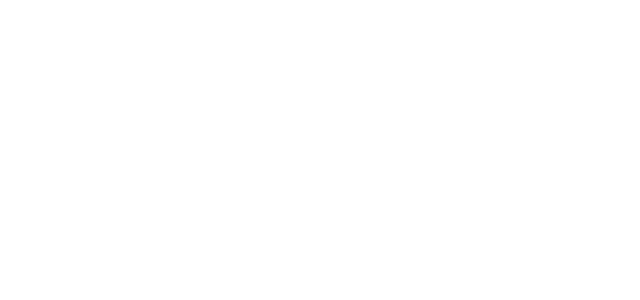
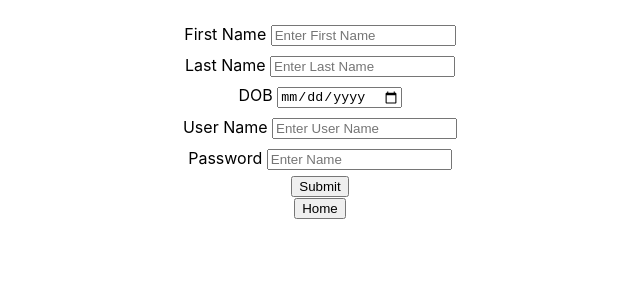
Before and after one commit to DhruvRastogi15/react-project-guide, a React (Create React App) app: page /SignUp in a window 1280 px wide. Shown: the top 300 px of the page, without its empty margins (320-960 px from the left). Built offline with nearby package versions, Linux system fonts and the light colour scheme.

Commit message:
New changes

```diff
--- a/src/App.js
+++ b/src/App.js
@@ -3,14 +3,18 @@
 import { BrowserRouter as Router, Route } from "react-router-dom";
 import LoginPage from "../src/Components/Login/LoginPage"
 import HomePage from "../src/Components/Home/HomePage"
+import Login from "../src/Components/Login/Login"
+import SignUp from "../src/Components/Login/SignUp"
 
 class App extends React.Component {
   render() {
     return (
       <Router>
         <div className="App">
-        <Route exact path="/" component={LoginPage} />
-        <Route exact path="/HomePage" component={HomePage} />
+          <Route exact path="/" component={LoginPage} />
+          <Route exact path="/Login" component={Login} />
+          <Route exact path="/SignUp" component={SignUp} />
+          <Route exact path="/HomePage" component={HomePage} />
         </div>
       </Router>
     );
--- a/src/Components/Home/HomePage.js
+++ b/src/Components/Home/HomePage.js
@@ -15,7 +15,8 @@
     render() {
         return (
             <div>
-<div style={{ marginLeft: 100, marginRight: 100, height: 100, alignItems: 'center', justifyContent: 'center', borderRadius: 10 }}>
+                <h1>This is Home Page</h1>
+{/* <div style={{ marginLeft: 100, marginRight: 100, height: 100, alignItems: 'center', justifyContent: 'center', borderRadius: 10 }}>
                         <div style={{}}>
                             <div style={{}}>
                                 <Button
@@ -37,7 +38,7 @@
                             style={{ height: 40, width: 100, color: 'red', borderRadius: 10, marginTop: 20 }}>
                             Start Over.
                         </Button>
-                    </div>
+                    </div> */}
             </div>
         );
     }
--- /dev/null
+++ b/src/Components/Login/Login.js
@@ -0,0 +1,50 @@
+import React from 'react'
+import Button from 'react-bootstrap/Button';
+
+class Login extends React.Component {
+    constructor() {
+        super();
+        this.state = {
+            userName: '',
+            password: ''
+        }
+    };
+
+    componentDidMount() {
+
+    }
+
+    Back = () => {
+        this.props.history.push({
+            pathname: "/"
+        })
+    }
+
+    Login = () => {
+        this.props.history.push({
+            pathname: "/HomePage"
+        })
+    }
+
+    onChange = e => {
+        this.setState({ [e.target.id]: e.target.value });
+    };
+
+    render() {
+        return (
+            <div style={{ marginTop: 20 }}>
+                <form style={{}}>
+                    User Name: <input type='text' value={this.state.userName} onChange={this.onChange} id="userName" placeholder='Enter your UserName' style={{ marginTop: 5, marginBottom: 5 }}></input><br />
+                    Password:  <input type='password' value={this.state.password} onChange={this.onChange} id="password" placeholder='Enter Password' style={{ marginTop: 5, marginBottom: 5 }}></input><br />
+                    <input type='submit' onClick={this.Login} style={{ marginTop: 5, marginBottom: 5 }}></input>
+                </form>
+                <Button onClick={this.Back}>
+                    Home
+                </Button>
+            </div>
+        )
+    }
+
+}
+
+export default Login;
--- a/src/Components/Login/LoginPage.js
+++ b/src/Components/Login/LoginPage.js
@@ -61,6 +61,7 @@
     onChange = e => {
         this.setState({ [e.target.id]: e.target.value });
     };
+
     StartOver = () => {
         this.setState({
             topVisible: true,
@@ -71,9 +72,33 @@
         })
     }
 
+    onClickLogin = () => {
+        this.props.history.push({
+            pathname: "/Login",
+        });
+
+    }
+
+    onClickSignUp = () => {
+        this.props.history.push({
+            pathname: "/SignUp"
+        })
+    }
+
     render() {
         return (
             <div>
+                <div style={{ marginTop: 20 }}>
+                    <Button
+                        onClick={this.onClickLogin}>
+                        Login
+                            </Button>
+                </div>
+                <div style={{ marginTop: 20 }}>
+                    <Button
+                        onClick={this.onClickSignUp}>
+                        Sign Up</Button>
+                </div>
                 {this.state.topVisible ?
                     <h1>Enter Your Name</h1>
                     :
--- /dev/null
+++ b/src/Components/Login/SignUp.js
@@ -0,0 +1,51 @@
+import React from 'react'
+import { Button } from 'react-bootstrap'
+
+class SignUp extends React.Component {
+    constructor() {
+        super()
+        this.state = {
+            fname: '',
+            lname:'',
+            // dob : ''
+            uname : '',
+            password : ''
+        }
+    }
+
+    componentDidMount() {
+
+    }
+
+    Back = () => {
+        this.props.history.push({
+            pathname: "/"
+        })
+    }
+    onChange = e => {
+        this.setState({ [e.target.id]: e.target.value });
+    }
+
+    onClick = () => {
+        alert(this.state.password)
+    }
+
+    render() {
+        return (
+            <div style={{ marginTop: 20 }}>
+                First Name <input type='text' placeholder='Enter First Name' id='fname' value={this.state.fname} onChange={this.onChange} style={{ marginTop: 5, marginBottom: 5 }}></input><br />
+                Last Name <input type='text' placeholder='Enter Last Name' id='lname' value={this.state.lname} onChange={this.onChange} style={{ marginTop: 5, marginBottom: 5 }}></input><br />
+                DOB <input type='Date' placeholder='Enter Date of Birth' id='date' value={this.state.dob} onChange={this.onChange} style={{ marginTop: 5, marginBottom: 5 }}></input><br />
+                User Name <input type='text' placeholder='Enter User Name' id='uname' value={this.state.uname} onChange={this.onChange} style={{ marginTop: 5, marginBottom: 5 }}></input><br />
+                Password <input type='password' placeholder='Enter Name' id='password' value={this.state.password} onChange={this.onChange} style={{ marginTop: 5, marginBottom: 5 }}></input><br />
+                <input type='Submit' onClick={this.onClick}></input><br />
+
+                <Button onClick={this.Back}>
+                    Home
+                </Button>
+            </div>
+        )
+    }
+}
+
+export default SignUp;
```
Also changed, not shown: 1 other file (tests, documents, lock files or other folders).
